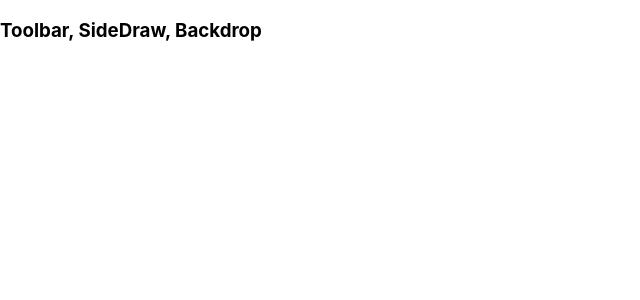
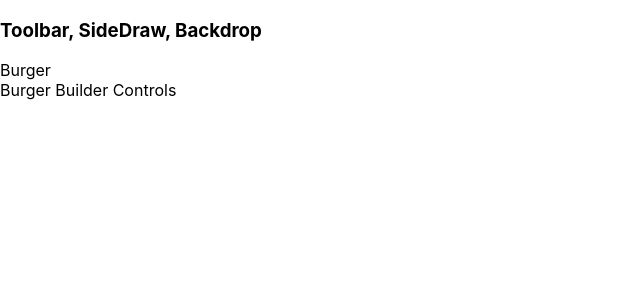
Before and after one commit to AmitChakradhari/TheBurgerProject, a React (Create React App) app in the folder burger-builder/: page / in a window 1280 px wide. Shown: the top 300 px of the page, without its empty margins (0-640 px from the left). Built offline with nearby package versions, Linux system fonts and the light colour scheme.

Commit message:
Layout and Aux js added

```diff
--- a/burger-builder/src/App.js
+++ b/burger-builder/src/App.js
@@ -1,11 +1,16 @@
 import React from 'react';
 import classes from './App.css';
 import Layout from './Components/Layout/Layout';
+import Aux from './Components/HOC/Aux'
+import BurgerBuilder from './Containers/BurgerBuilder';
 
 function App() {
   return (
     <div className={classes.App}>
-      <Layout></Layout>
+      <Aux>
+        <Layout />
+        <BurgerBuilder />
+      </Aux>
     </div>
   );
 }
--- a/burger-builder/src/Components/HOC/Aux.js
+++ b/burger-builder/src/Components/HOC/Aux.js
@@ -0,0 +1,3 @@
+const aux = (props) => props.children;
+
+export default aux;
--- /dev/null
+++ b/burger-builder/src/Components/Layout/Layout.css
@@ -0,0 +1,3 @@
+.Content {
+    margin-top: 16px;
+}
--- a/burger-builder/src/Components/Layout/Layout.js
+++ b/burger-builder/src/Components/Layout/Layout.js
@@ -1,9 +1,16 @@
 import React from 'react';
+import Aux from './../HOC/Aux';
+import classes from './Layout.css';
 
 const layout = (props) => (
-    <div>
-        <h3>Toolbar, SideDraw, Backdrop</h3>
-    </div>
+    <Aux>
+        <div>
+            <h3>Toolbar, SideDraw, Backdrop</h3>
+        </div>
+        <main className = {classes.Content}>
+            {props.children}
+        </main>
+    </Aux>
 );
 
 export default layout;
--- /dev/null
+++ b/burger-builder/src/Containers/BurgerBuilder.js
@@ -0,0 +1,15 @@
+import React,{ Component } from 'react';
+import Aux from './../Components/HOC/Aux';
+
+class BurgerBuilder extends Component {
+    render() {
+        return (
+            <Aux>
+                <div>Burger</div>
+                <div>Burger Builder Controls</div>
+            </Aux>
+        );
+    };
+}
+
+export default BurgerBuilder;
```
Also changed, not shown: 1 other file (tests, documents, lock files or other folders).
